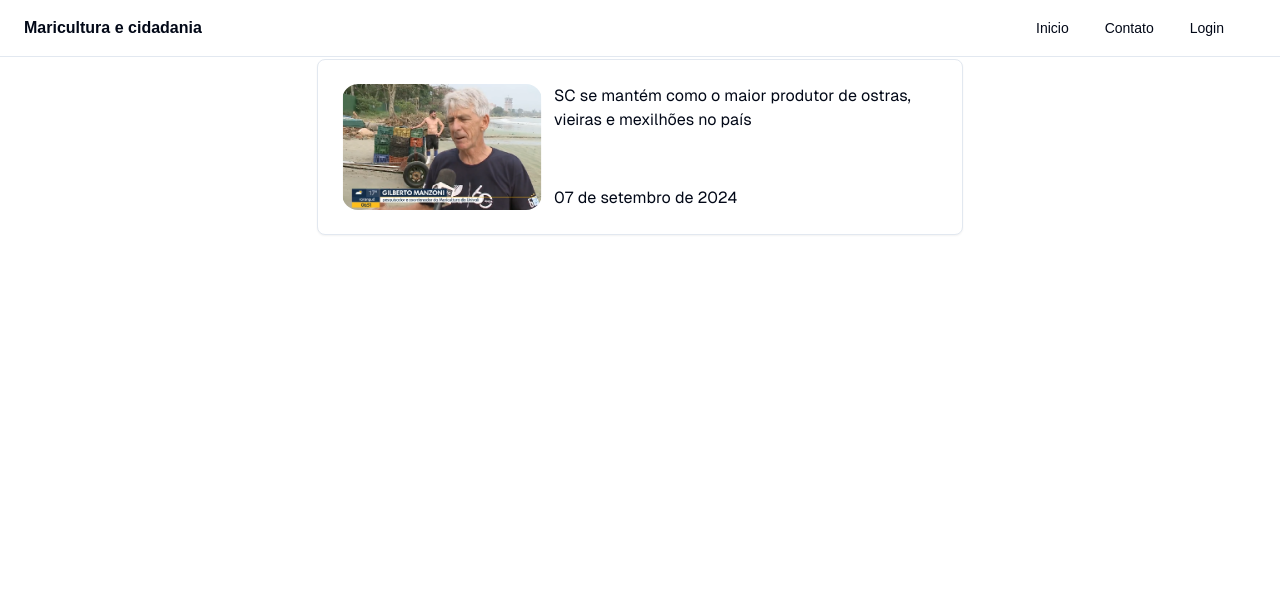
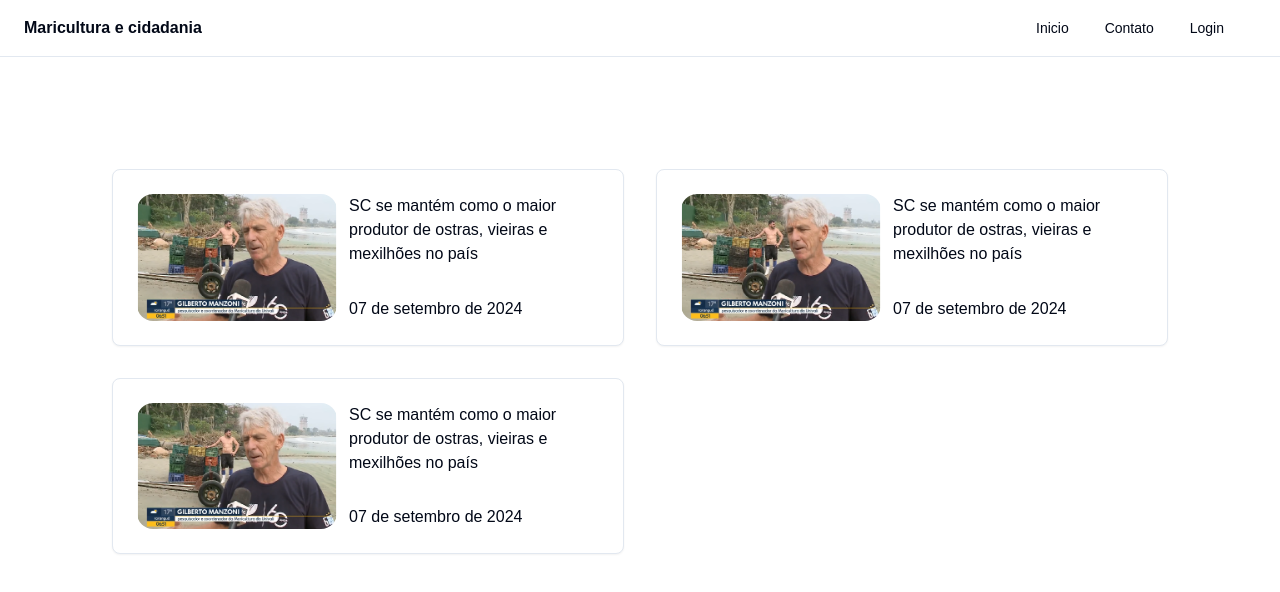
Before and after one commit to lucastaf/Banco-de-entrevista---Maricultura-e-cidadania, a Next.js app: page / in a window 1280 px wide. Shown: the top 592 px of the page. Built offline with nearby package versions, Linux system fonts and the light colour scheme.

Commit message:
criado grid de noticias

```diff
--- a/src/app/layout.tsx
+++ b/src/app/layout.tsx
@@ -30,7 +30,9 @@ export default function RootLayout({
         className={`${geistSans.variable} ${geistMono.variable} antialiased`}
       >
         <AppBar />
-        {children}
+        <div className="p-8 xl:p-28">
+          {children}
+        </div>
       </body>
     </html>
   );
--- a/src/app/page.tsx
+++ b/src/app/page.tsx
@@ -3,7 +3,9 @@ import Image from "next/image";
 
 export default function Home() {
   return (
-    <div className="grid grid-rows-[20px_1fr_20px] items-center justify-items-center min-h-screen p-8 pb-20 gap-16 sm:p-20 font-[family-name:var(--font-geist-sans)]">
+    <div className="grid gap-8 grid-cols-1 md:grid-cols-2">
+      <NewsCard />
+      <NewsCard />
       <NewsCard />
     </div>
   );
```
